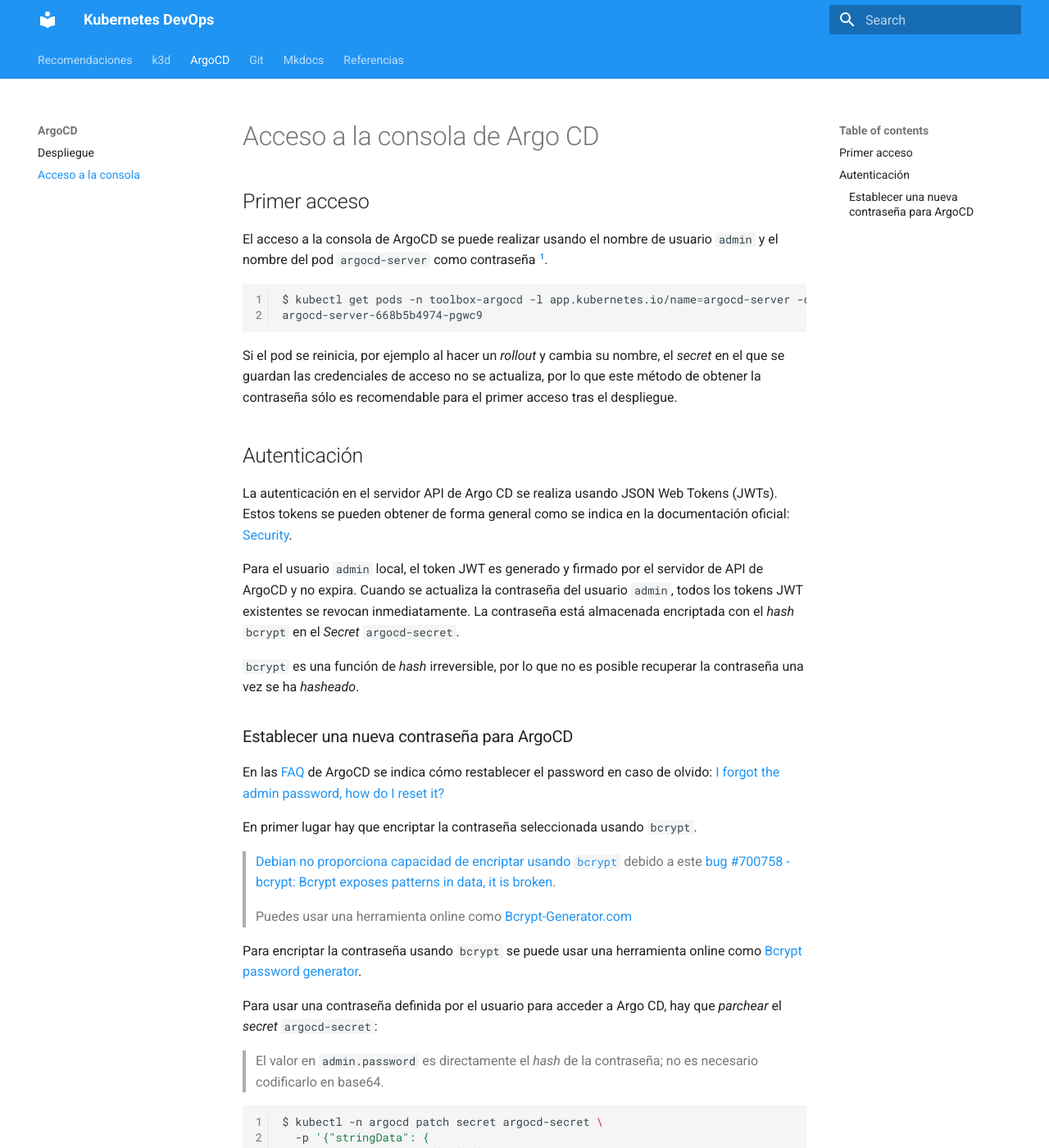
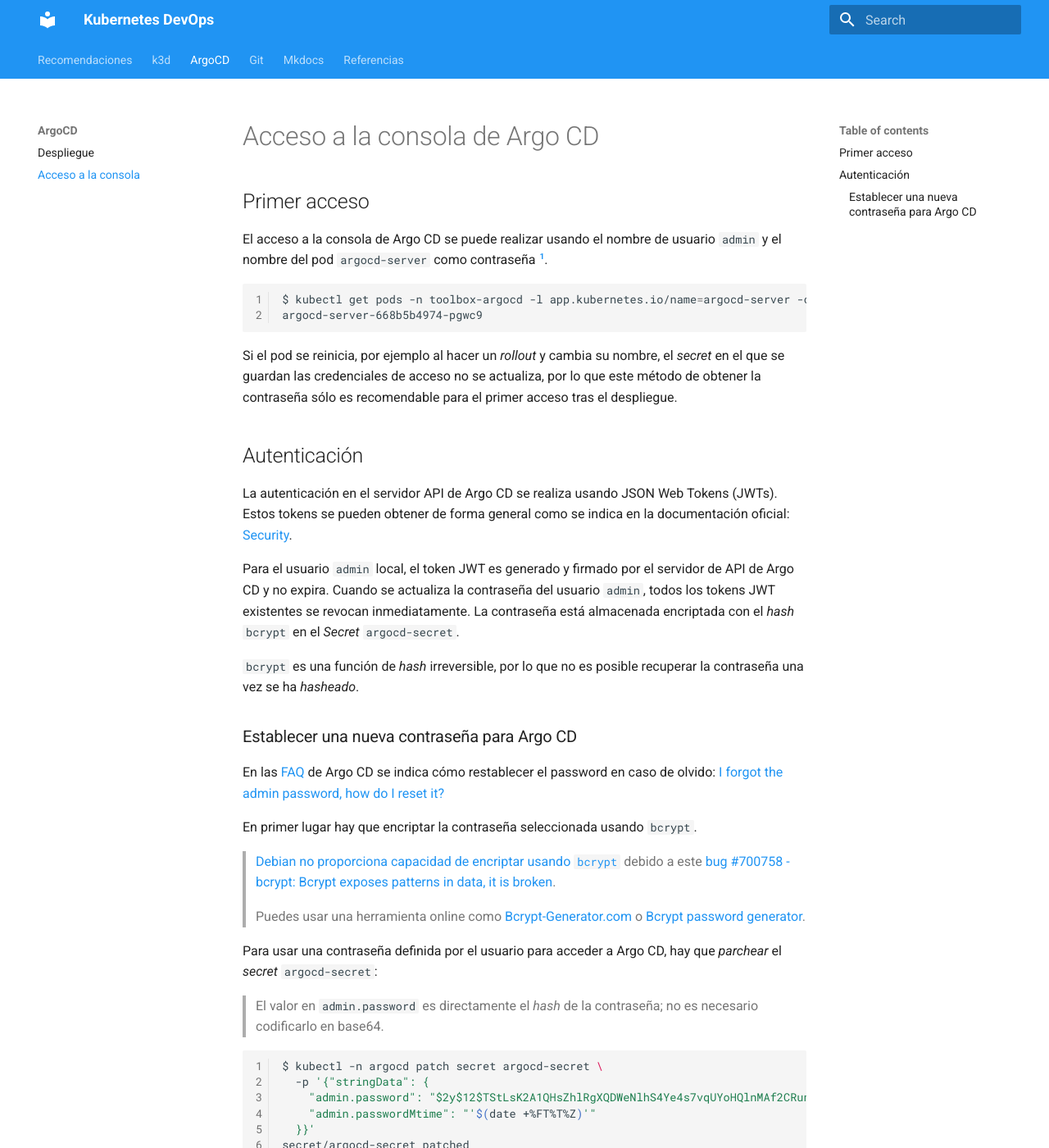
Before and after one commit to onthedock/k8s-devops, an MkDocs documentation site: the page built from docs/argocd/acceso-consola.md, in a window 1280 px wide and 1400 px high. Shown: the whole window at 82% size. Built offline with MkDocs 1.6.1 and Material for MkDocs 9.7.7, drawn with Linux system fonts in a browser that asks for light colours; some of the changed text lies outside the part shown.

Commit message:
Typo: ArgoCD should be Argo CD

````diff
--- a/docs/argocd/acceso-consola.md
+++ b/docs/argocd/acceso-consola.md
@@ -2,7 +2,7 @@
 
 ## Primer acceso
 
-El acceso a la consola de ArgoCD se puede realizar usando el nombre de usuario `admin` y el nombre del pod `argocd-server` como contraseña [^getting-started].
+El acceso a la consola de Argo CD se puede realizar usando el nombre de usuario `admin` y el nombre del pod `argocd-server` como contraseña [^getting-started].
 
 ```bash
 $ kubectl get pods -n toolbox-argocd -l app.kubernetes.io/name=argocd-server -o name | cut -d'/' -f 2
@@ -15,21 +15,19 @@ Si el pod se reinicia, por ejemplo al hacer un *rollout* y cambia su nombre, el
 
 La autenticación en el servidor API de Argo CD se realiza usando JSON Web Tokens (JWTs). Estos tokens se pueden obtener de forma general como se indica en la documentación oficial: [Security](https://argoproj.github.io/argo-cd/operator-manual/security/).
 
-Para el usuario `admin` local, el token JWT es generado y firmado por el servidor de API de ArgoCD y no expira. Cuando se actualiza la contraseña del usuario `admin`, todos los tokens JWT existentes se revocan inmediatamente. La contraseña está almacenada encriptada con el *hash* `bcrypt` en el *Secret* `argocd-secret`.
+Para el usuario `admin` local, el token JWT es generado y firmado por el servidor de API de Argo CD y no expira. Cuando se actualiza la contraseña del usuario `admin`, todos los tokens JWT existentes se revocan inmediatamente. La contraseña está almacenada encriptada con el *hash* `bcrypt` en el *Secret* `argocd-secret`.
 
 `bcrypt` es una función de *hash* irreversible, por lo que no es posible recuperar la contraseña una vez se ha *hasheado*.
 
-### Establecer una nueva contraseña para ArgoCD
+### Establecer una nueva contraseña para Argo CD
 
-En las [FAQ](https://argoproj.github.io/argo-cd/faq/) de ArgoCD se indica cómo restablecer el password en caso de olvido: [I forgot the admin password, how do I reset it?](https://argoproj.github.io/argo-cd/faq/#i-forgot-the-admin-password-how-do-i-reset-it)
+En las [FAQ](https://argoproj.github.io/argo-cd/faq/) de Argo CD se indica cómo restablecer el password en caso de olvido: [I forgot the admin password, how do I reset it?](https://argoproj.github.io/argo-cd/faq/#i-forgot-the-admin-password-how-do-i-reset-it)
 
 En primer lugar hay que encriptar la contraseña seleccionada usando `bcrypt`.
 
 > [Debian no proporciona capacidad de encriptar usando `bcrypt`](https://packages.debian.org/buster/bcrypt) debido a este [bug #700758 - bcrypt: Bcrypt exposes patterns in data, it is broken](https://bugs.debian.org/cgi-bin/bugreport.cgi?bug=700758).
 >
-> Puedes usar una herramienta online como [Bcrypt-Generator.com](https://bcrypt-generator.com/)
-
-Para encriptar la contraseña usando `bcrypt` se puede usar una herramienta online como [Bcrypt password generator](https://www.browserling.com/tools/bcrypt).
+> Puedes usar una herramienta online como [Bcrypt-Generator.com](https://bcrypt-generator.com/) o [Bcrypt password generator](https://www.browserling.com/tools/bcrypt).
 
 Para usar una contraseña definida por el usuario para acceder a Argo CD, hay que *parchear* el *secret* `argocd-secret`:
 
@@ -46,4 +44,4 @@ secret/argocd-secret patched
 
 Para validar que la modificación ha funcionado, accede a Argo CD usando la contraseña actualizada.
 
-[^getting-started]: [4. Login Using The CLI](https://argoproj.github.io/argo-cd/getting_started/#4-login-using-the-cli) en la página del *Getting Started* de la documentación de ArgoCD.
+[^getting-started]: [4. Login Using The CLI](https://argoproj.github.io/argo-cd/getting_started/#4-login-using-the-cli) en la página del *Getting Started* de la documentación de Argo CD.
````
